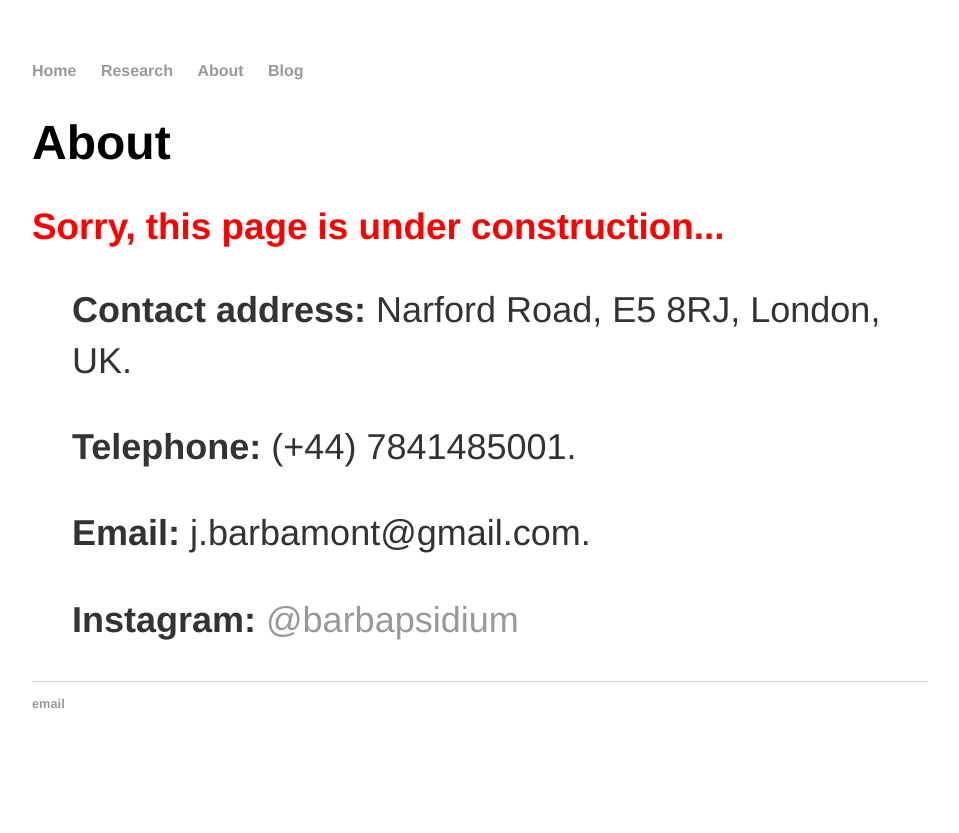
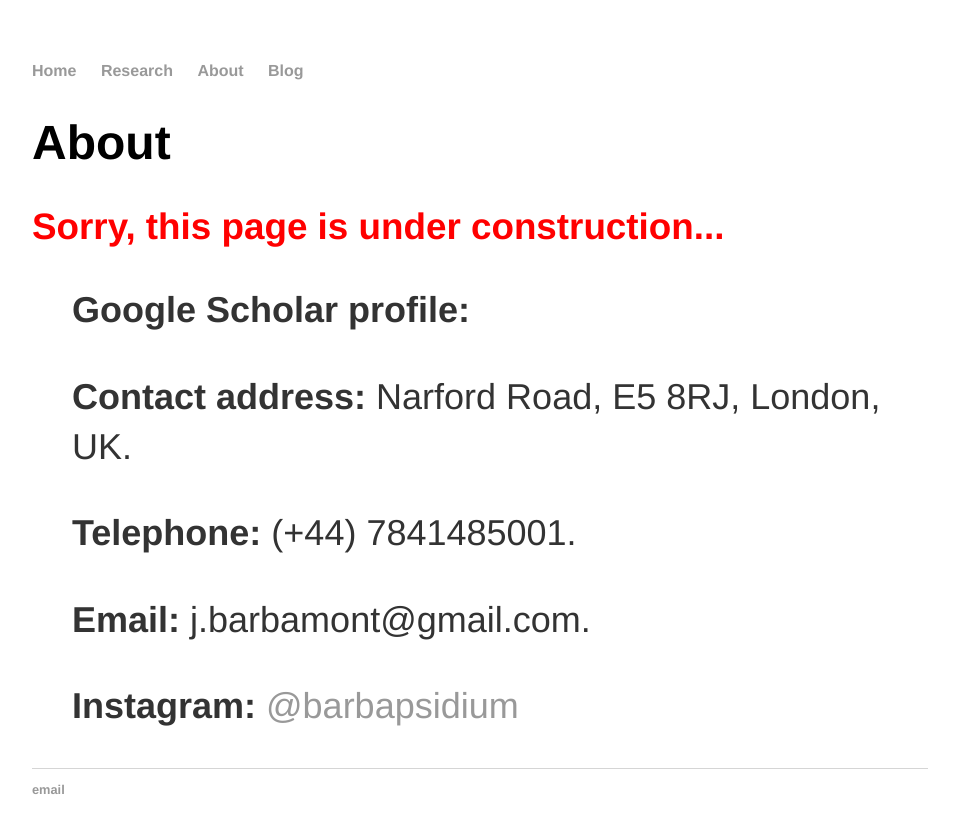
Before and after one commit to josebarbamontoya/josebarbamontoya.github.io, a Jekyll site: the page built from about/index.html, in a window 1280 px wide. Shown: the top 833 px of the page, without its empty margins (160-1119 px from the left). Built offline with Jekyll 4.4.1, drawn with Linux system fonts in a browser that asks for light colours.

Commit message:
Update index.html

```diff
--- a/about/index.html
+++ b/about/index.html
@@ -10,9 +10,11 @@ title: Jose Barba-Montoya
 				<!-- <li>Instagram:<a href="https://www.instagram.com/barbapsidium/"> @barbapsidium</a></li>
 				<li>Twitter:<a href="https://twitter.com/barbapsidium"> @barbapsidium</a></li>
 				</ul> -->
-					<p><strong>Contact address: </strong>Narford Road, E5 8RJ, London, UK.</p>
-					<p><strong>Telephone: </strong> (+44) 7841485001.</p>
-					<p><span class="obfuscate"><strong>Email: </strong>j.barbamont@gmail.com.</span></p>
+
+			<p><b>Google Scholar profile:</b>
+					<p><b>Contact address: </b>Narford Road, E5 8RJ, London, UK.</p>
+					<p><b>Telephone: </b> (+44) 7841485001.</p>
+					<p><span class="obfuscate"><b>Email: </b>j.barbamont@gmail.com.</span></p>
 					<p><strong>Instagram: </strong> <a href="https://www.instagram.com/barbapsidium/"> @barbapsidium</a></p>
 
 		</div>
```
